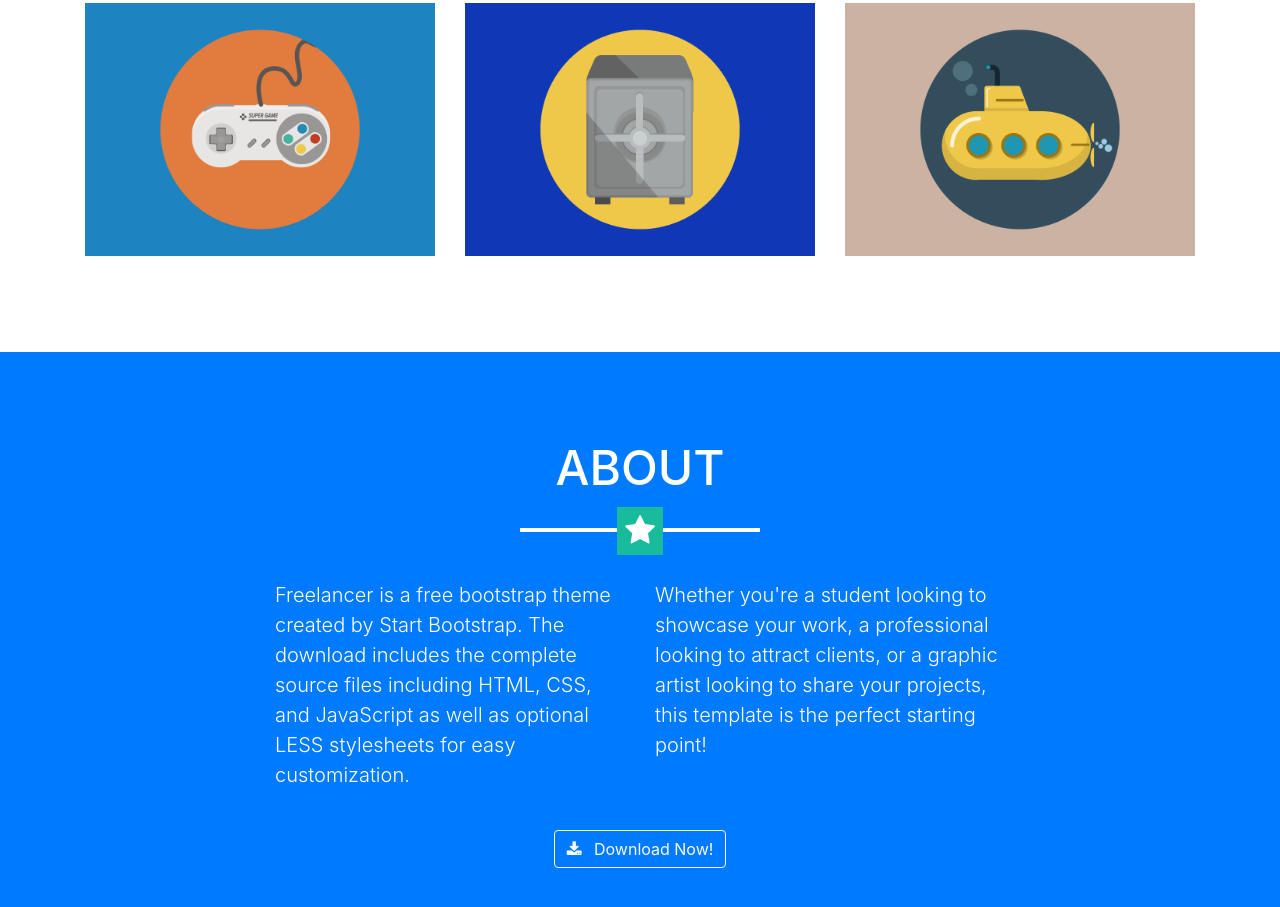
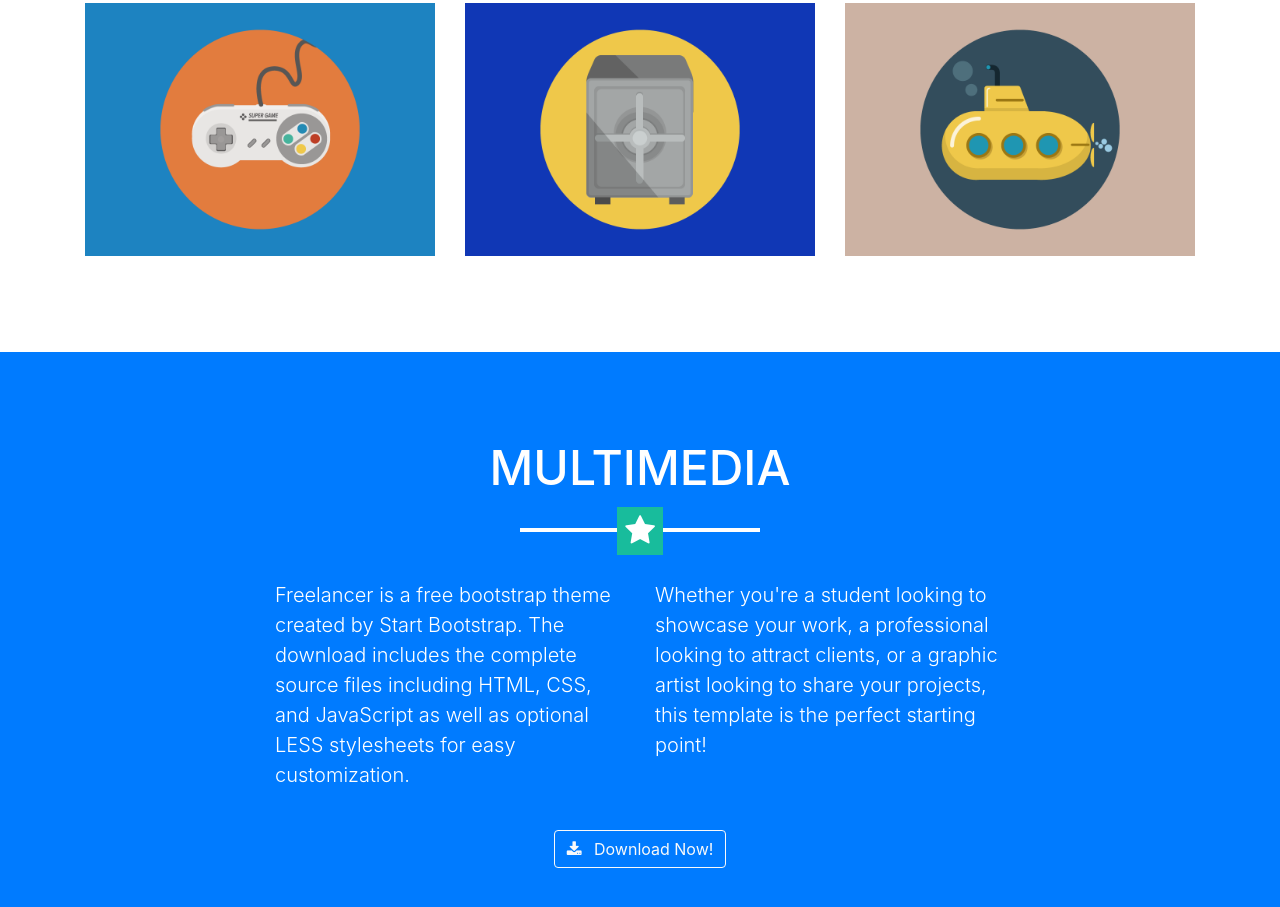
Before and after one commit to Deyaniraverarivera/proyecto, a website with bundled scripts: page index.html in a window 1280 px wide. Shown: the part 1291-2198 px from the top of the page. Built offline with nearby package versions, Linux system fonts and the light colour scheme; files whose address does not match are found by name.

Commit message:
Update index.html

```diff
--- a/index.html
+++ b/index.html
@@ -133,9 +133,9 @@
     </section>
 
     <!-- About Section -->
-    <section class="bg-primary text-white mb-0" id="about">
+    <section class="bg-primary text-white mb-0" id="Multimedia">
       <div class="container">
-        <h2 class="text-center text-uppercase text-white">About</h2>
+        <h2 class="text-center text-uppercase text-white">Multimedia</h2>
         <hr class="star-light mb-5">
         <div class="row">
           <div class="col-lg-4 ml-auto">
```
